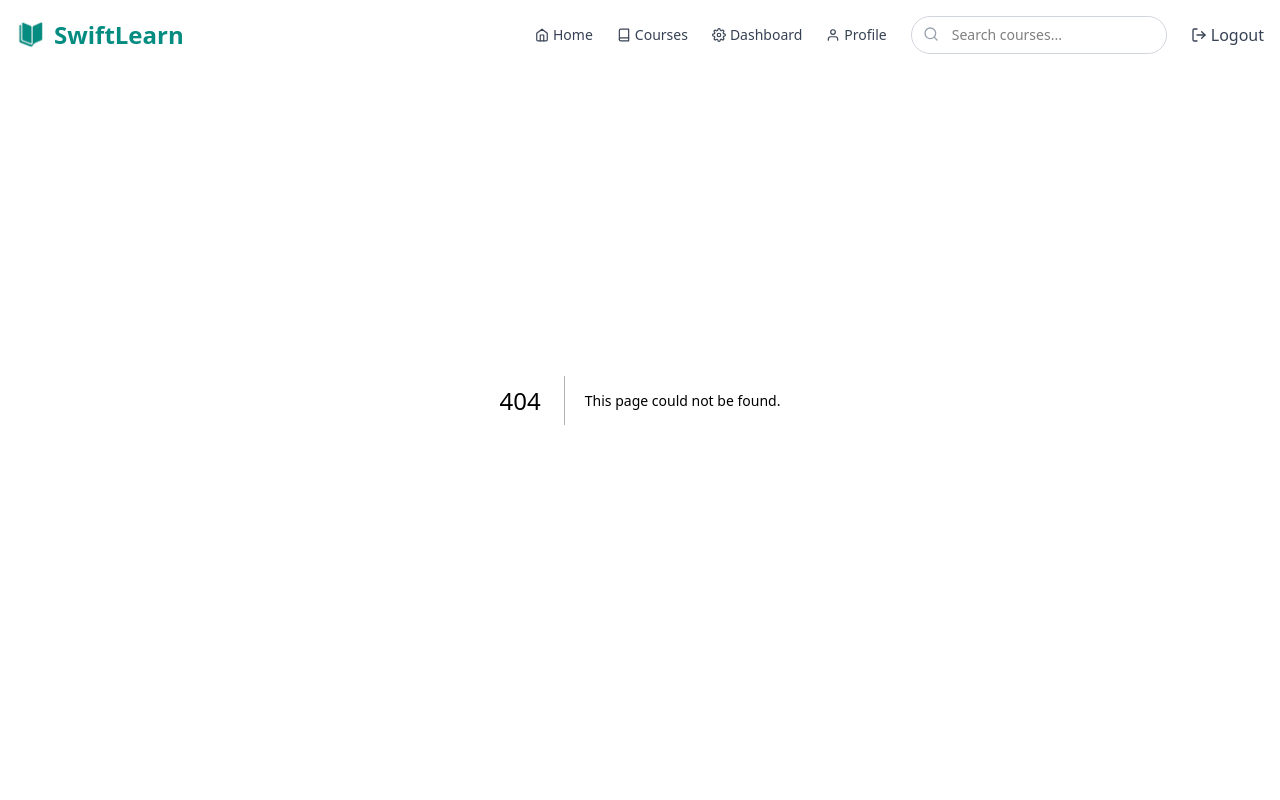
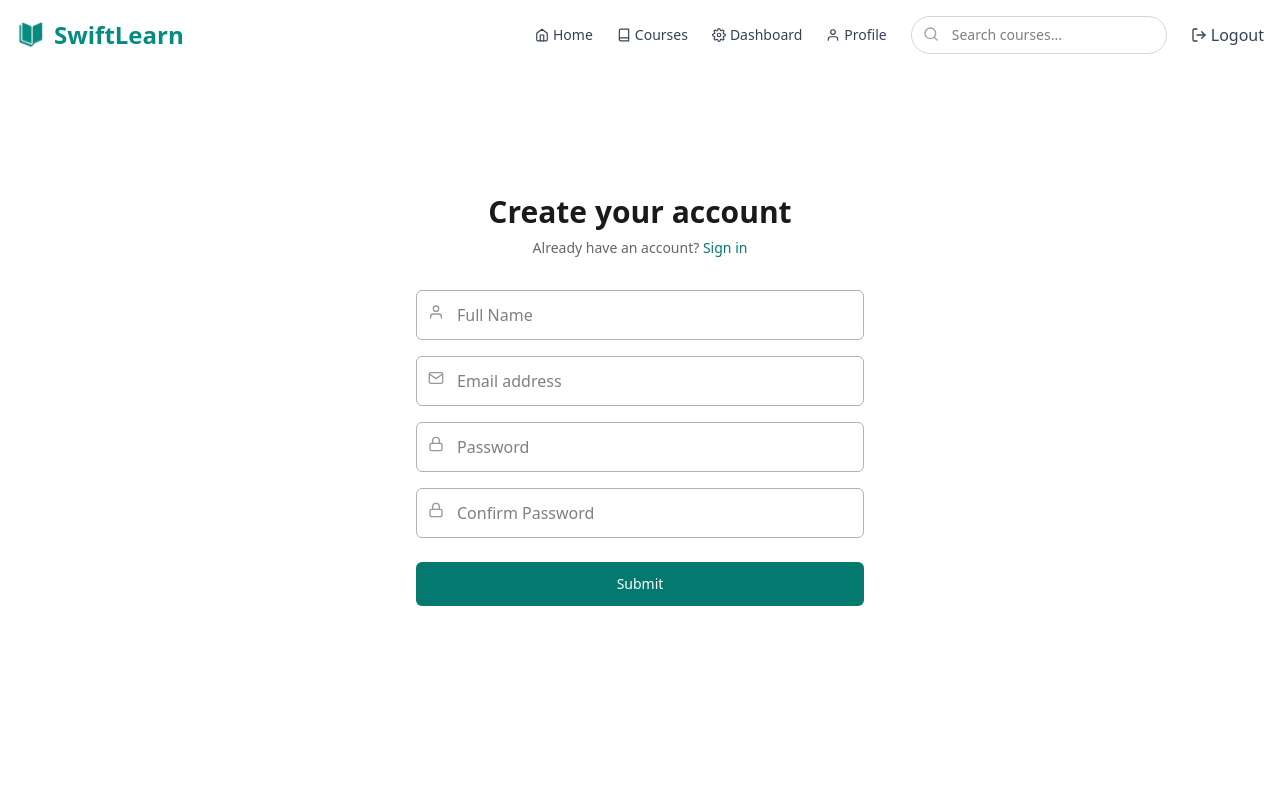
Before and after one commit to kobirul5/Swift-Learn, a Next.js app: page /auth/register in a window 1280 px wide. Before the commit this address had no page. Shown: the top 800 px of the page. Built offline with nearby package versions, Linux system fonts and the light colour scheme.

Commit message:
added signin page and install axios and create hook

```diff
--- a/package.json
+++ b/package.json
@@ -10,6 +10,7 @@
   },
   "dependencies": {
     "@reduxjs/toolkit": "^2.8.2",
+    "axios": "^1.10.0",
     "next": "15.3.4",
     "react": "^19.0.0",
     "react-dom": "^19.0.0",
--- /dev/null
+++ b/src/app/auth/login/page.tsx
@@ -0,0 +1,7 @@
+
+
+export default function page() {
+  return (
+    <div>page</div>
+  )
+}
--- /dev/null
+++ b/src/app/auth/register/page.tsx
@@ -0,0 +1,127 @@
+'use client';
+
+import { useState } from 'react';
+import Link from 'next/link';
+import { FiUser, FiMail, FiLock } from 'react-icons/fi';
+import { IUser } from '@/type/user.interface';
+
+
+export default function SignupPage() {
+  const [userData, setUserData] = useState<IUser>({
+    name: '',
+    email: '',
+    password: '',
+    role: 'user',
+  });
+
+  const [confirmPassword, setConfirmPassword] = useState<string>('');
+
+  const handleChange = (e: React.ChangeEvent<HTMLInputElement>) => {
+    const { name, value } = e.target;
+    setUserData((prev) => ({
+      ...prev,
+      [name]: value,
+    }));
+  };
+
+  const handleSubmit = (e: React.FormEvent<HTMLFormElement>) => {
+    e.preventDefault()
+    console.log(userData)
+
+  }
+
+
+  return (
+    <div className="min-h-screen flex items-center justify-center  py-12 px-4 sm:px-6 lg:px-8">
+      <div className="max-w-md w-full space-y-8">
+        <div className="text-center">
+          <h1 className="text-3xl font-extrabold text-dark-900">Create your account</h1>
+          <p className="mt-2 text-sm text-dark-600">
+            Already have an account?{' '}
+            <Link href="/auth/login" className="font-medium text-primary-600 hover:text-primary-500">
+              Sign in
+            </Link>
+          </p>
+        </div>
+        <form onSubmit={handleSubmit} className="mt-8 space-y-6">
+          <div className="space-y-4">
+            {/* Name Field */}
+            <div className="relative">
+              <FiUser className="absolute left-3 top-3.5 text-dark-400" />
+              <input
+                id="name"
+                name="name"
+                type="text"
+                autoComplete="name"
+                required
+                value={userData.name}
+                onChange={handleChange}
+                placeholder="Full Name"
+                className="w-full pl-10 pr-4 py-3 border border-dark-300 rounded-md"
+              />
+            </div>
+
+            {/* Email Field */}
+            <div className="relative">
+              <FiMail className="absolute left-3 top-3.5 text-dark-400" />
+              <input
+                id="email"
+                name="email"
+                type="email"
+                autoComplete="email"
+                required
+                value={userData.email}
+                onChange={handleChange}
+                placeholder="Email address"
+                className="w-full pl-10 pr-4 py-3 border border-dark-300 rounded-md"
+              />
+            </div>
+
+            {/* Password Field */}
+            <div className="relative">
+              <FiLock className="absolute left-3 top-3.5 text-dark-400" />
+              <input
+                id="password"
+                name="password"
+                type="password"
+                autoComplete="new-password"
+                required
+                minLength={8}
+                value={userData.password}
+                onChange={handleChange}
+                placeholder="Password"
+                className="w-full pl-10 pr-4 py-3 border border-dark-300 rounded-md"
+              />
+            </div>
+
+            {/* Confirm Password Field */}
+            <div className="relative">
+              <FiLock className="absolute left-3 top-3.5 text-dark-400" />
+              <input
+                id="confirmPassword"
+                name="confirmPassword"
+                type="password"
+                autoComplete="new-password"
+                required
+                minLength={8}
+                value={confirmPassword}
+                onChange={(e) => setConfirmPassword(e.target.value)}
+                placeholder="Confirm Password"
+                className="w-full pl-10 pr-4 py-3 border border-dark-300 rounded-md"
+              />
+            </div>
+          </div>
+
+          <div>
+            <button
+              type="submit"
+              className="w-full flex justify-center py-3 px-4 text-sm font-medium rounded-md text-white bg-primary-600 hover:bg-primary-700"
+            >
+              Submit
+            </button>
+          </div>
+        </form>
+      </div>
+    </div>
+  );
+}
--- a/src/app/layout.tsx
+++ b/src/app/layout.tsx
@@ -31,9 +31,11 @@ export default function RootLayout({
         <body
           className={`${geistSans.variable} ${geistMono.variable} antialiased`}
         >
-          <Navbar/>
-          {children}
-          <Footer/>
+          <Navbar />
+          <main className="min-h-[calc(100vh-390px)]">
+            {children}
+          </main>
+          <Footer />
         </body>
       </StoreProvider>
     </html>
--- a/src/components/Shared/Navbar/Navbar.tsx
+++ b/src/components/Shared/Navbar/Navbar.tsx
@@ -112,14 +112,14 @@ const Navbar = () => {
           ) : (
             <>
               <Link
-                href="/login"
+                href="/auth/login"
                 className="flex items-center space-x-1 text-gray-700 hover:text-primary"
               >
                 <FiLogIn />
                 <span>Login</span>
               </Link>
               <Link
-                href="/register"
+                href="/auth/register"
                 className="bg-primary text-white px-4 py-2 rounded-md hover:bg-primary-700 transition-colors"
               >
                 Sign Up
@@ -182,7 +182,7 @@ const Navbar = () => {
             ) : (
               <>
                 <Link
-                  href="/login"
+                  href="/auth/login"
                   onClick={() => setIsOpen(false)}
                   className="flex items-center space-x-2 text-gray-700 hover:text-primary"
                 >
@@ -190,7 +190,7 @@ const Navbar = () => {
                   <span>Login</span>
                 </Link>
                 <Link
-                  href="/register"
+                  href="/auth/register"
                   onClick={() => setIsOpen(false)}
                   className="block text-center bg-primary text-white px-4 py-2 rounded-md hover:bg-primary-700"
                 >
--- /dev/null
+++ b/src/hooks/useAxiosPublic.tsx
@@ -0,0 +1,10 @@
+import axios from "axios";
+
+const axiosPublic = axios.create({
+    baseURL: 'http://localhost:5000'
+})
+const useAxiosPublic = () => {
+    return axiosPublic
+};
+
+export default useAxiosPublic;
--- /dev/null
+++ b/src/type/user.interface.ts
@@ -0,0 +1,7 @@
+export interface IUser {
+  name: string;
+  email: string;
+  password: string;
+  image?: string;
+  role: 'admin' | 'user';
+}
```
Also changed, not shown: src/hooks/useAxiosSecure.tsx (added), 1 other file (tests, documents, lock files or other folders).
